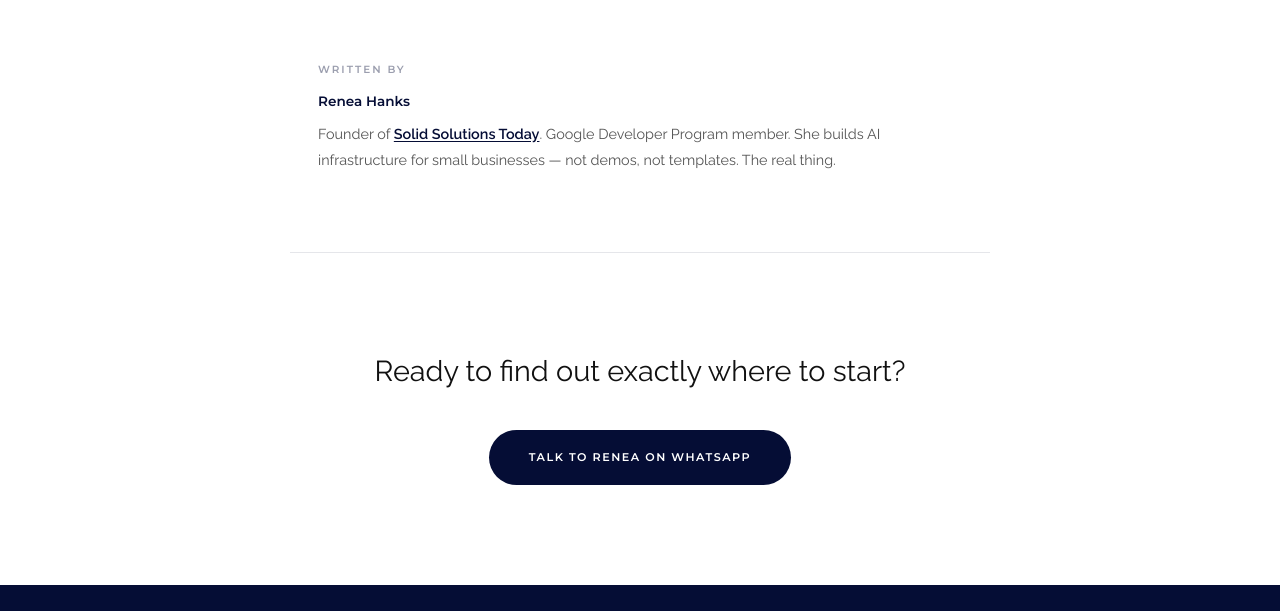
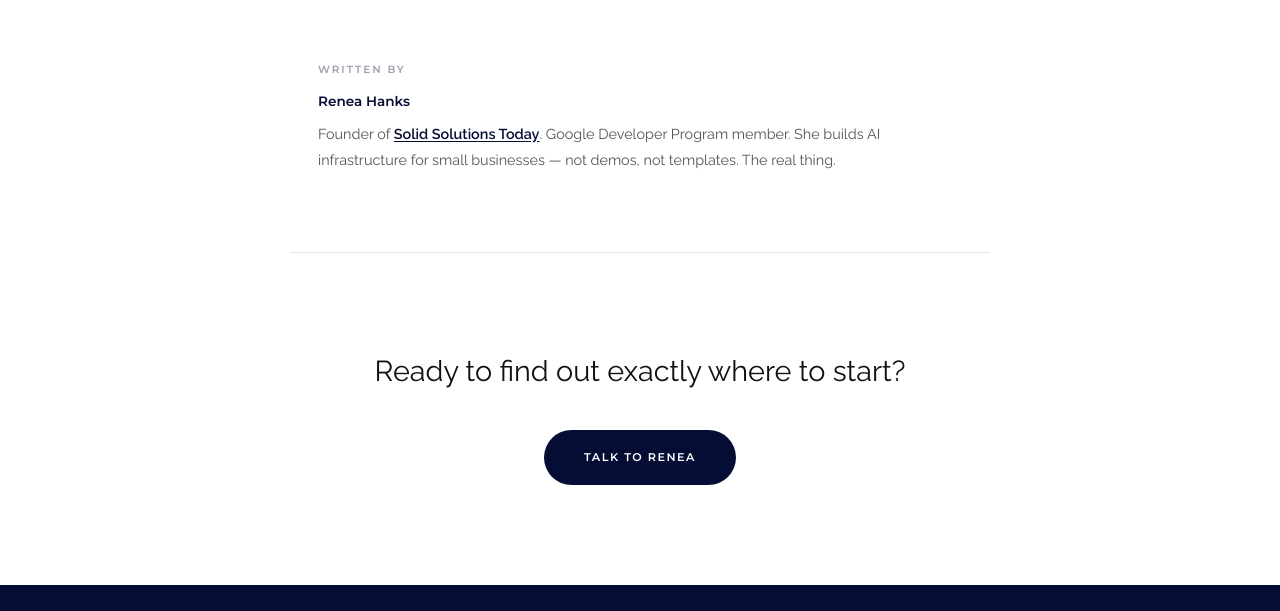
Before and after one commit to renea-hanks/solid, a website: page public/blog/is-my-business-ready-for-ai/index.html in a window 1280 px wide. Shown: the part 5749-6360 px from the top of the page. Drawn offline with Linux system fonts and the light colour scheme.

Commit message:
replaced cta on blog post

```diff
--- a/public/blog/is-my-business-ready-for-ai/index.html
+++ b/public/blog/is-my-business-ready-for-ai/index.html
@@ -552,7 +552,7 @@
   <!-- CTA -->
   <div class="cta-section">
     <p class="cta-question">Ready to find out exactly where to start?</p>
-    <a href="https://app.reclaim.ai/m/solid-solutions-today" target="_blank" rel="noopener" class="cta-btn-post">Talk to Renea on WhatsApp</a>
+    <a href="https://app.reclaim.ai/m/solid-solutions-today" target="_blank" rel="noopener" class="cta-btn-post">Talk to Renea</a>
   </div>
 
   <!-- FOOTER -->
```
